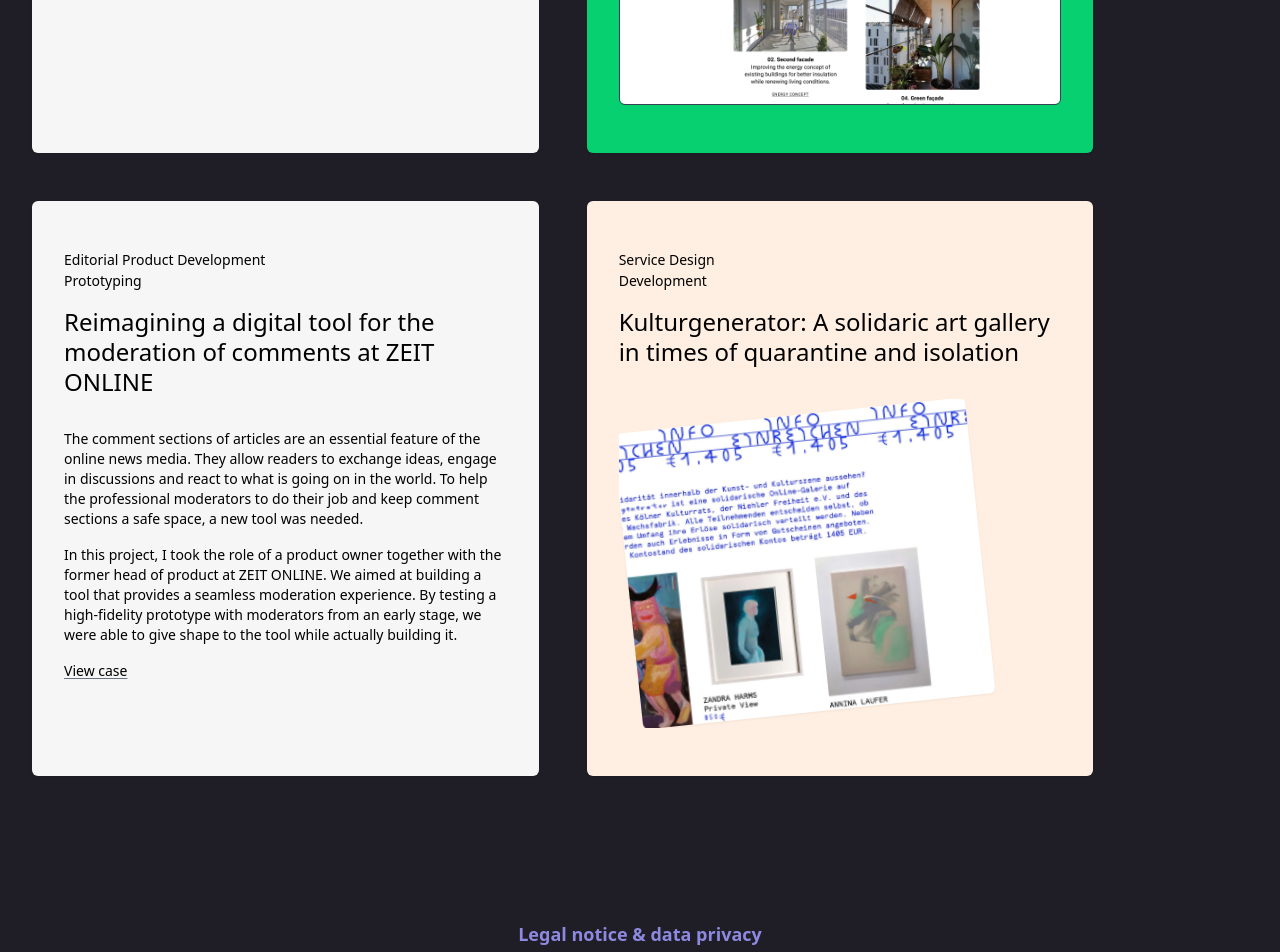
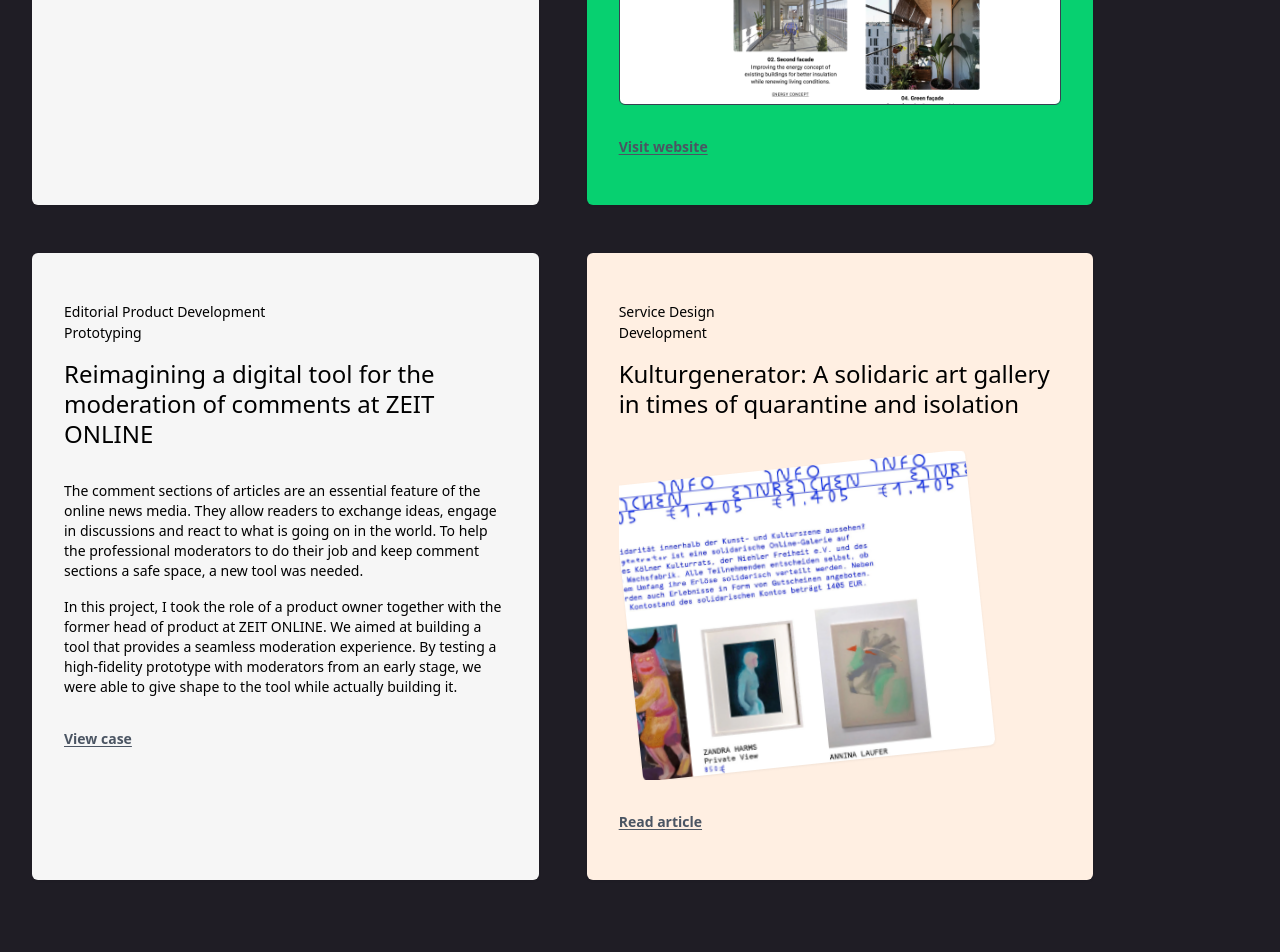
Before and after one commit to milanbargiel/portfolio, a Next.js app: page / in a window 1280 px wide. Shown: the part 1160-2112 px from the top of the page. Built offline with nearby package versions, Linux system fonts and the light colour scheme.

Commit message:
Add hover styles

```diff
--- a/components/intro.js
+++ b/components/intro.js
@@ -13,7 +13,7 @@ export default function Intro() {
         Currently, I am open to work. Former editorial product developer
         at&nbsp;
         <Link
-          variant="underline"
+          variant="underline-white"
           href="https://www.zeit.de/autoren/B/Milan_Bargiel/indexhttps://www.zeit.de/autoren/B/Milan_Bargiel/index"
         >
           ZEIT ONLINE
@@ -26,7 +26,7 @@ export default function Intro() {
       <Link
         href="mailto:mail@milanbargiel.com"
         className="inline-block text-gray-300 mb-4"
-        variant="underline"
+        variant="underline-white"
       >
         milanbargiel@pm.me
       </Link>
@@ -34,7 +34,7 @@ export default function Intro() {
       <Link
         href="https://www.linkedin.com/in/milanbargiel"
         className="inline-block text-gray-300 mb-4"
-        variant="underline"
+        variant="underline-white"
       >
         @milanbargiel
       </Link>
--- a/components/link.js
+++ b/components/link.js
@@ -8,8 +8,11 @@ function Link({ href, className, children, variant }) {
   let customClasses = className ? className : ''
 
   switch (variant) {
-    case 'underline':
+    case 'underline-white':
       customClasses = `underline underline-offset-2 decoration-1 decoration-gray-500 hover:text-white hover:transition-all hover:decoration-gray-300 hover:duration-150 ${customClasses}`
+      break
+    case 'project-link':
+      customClasses = `underline font-semibold text-sm underline-offset-2 decoration-1 text-gray-600 decoration-gray-600 hover:text-black hover:transition-all hover:decoration-black hover:duration-150 ${customClasses}`
       break
   }
 
@@ -32,7 +35,7 @@ function Link({ href, className, children, variant }) {
 
 // Check properties for correct variant names
 Link.propTypes = {
-  variant: PropTypes.oneOf(['underline']),
+  variant: PropTypes.oneOf(['underline-white', 'underline-black']),
 }
 
 export default Link
--- a/components/project-list.js
+++ b/components/project-list.js
@@ -35,7 +35,17 @@ export default function ProjectList() {
           imageAlt="Screenshot of buildingsocialecology.org"
           imageStyles="rounded-md drop-shadow-sm border border-gray-700"
           color="#07D070"
-        ></Project>
+        >
+          <div className="mt-8">
+            <Link
+              href="https://www.buildingsocialecology.org/"
+              variant="project-link"
+              className="inline-block"
+            >
+              Visit website
+            </Link>
+          </div>
+        </Project>
         <Project
           roles={['Editorial Product Development', 'Prototyping']}
           title="Reimagining a digital tool for the moderation of comments at ZEIT ONLINE"
@@ -54,11 +64,11 @@ export default function ProjectList() {
             high-fidelity prototype with moderators from an early stage, we were
             able to give shape to the tool while actually building it.
           </p>
-          <div className="mt-4">
+          <div className="mt-8">
             <Link
               href="https://blog.zeit.de/dev/design-thinking/"
-              variant="underline"
-              className="inline-block text-sm"
+              variant="project-link"
+              className="inline-block"
             >
               View case
             </Link>
@@ -71,7 +81,17 @@ export default function ProjectList() {
           imageAlt="Screenshot from the kulturgenerator web interface"
           imageStyles="my-4 ml-2 w-2/3 -rotate-6 rounded-md md:w-4/5 drop-shadow-sm"
           color="#FFEFE2"
-        ></Project>
+        >
+          <div className="mt-8">
+            <Link
+              href="https://www.ksta.de/kultur-medien/kulturgenerator-online-galerie-soll-kuenstlern-in-der-krise-helfen-157774"
+              variant="project-link"
+              className="inline-block"
+            >
+              Read article
+            </Link>
+          </div>
+        </Project>
       </div>
     </div>
   )
--- a/components/project.js
+++ b/components/project.js
@@ -19,7 +19,6 @@ export default function Project(props) {
       <ul className="text-sm mb-4 leading-normal">{roleItems}</ul>
 
       <h3 className="mb-8 text-2xl leading-tight">{props.title}</h3>
-      <div className="text-sm mb-8">{props.children}</div>
       {props.image && (
         <div className="mb-8 overflow-hidden">
           <Image
@@ -29,6 +28,7 @@ export default function Project(props) {
           />
         </div>
       )}
+      <div className="text-sm mb-8">{props.children}</div>
     </article>
   )
 }
--- a/pages/legal-notice.js
+++ b/pages/legal-notice.js
@@ -18,7 +18,7 @@ export default function LegalNotice() {
       </p>
       <Link
         href="mailto:milanbargiel@pm.me"
-        variant="underline"
+        variant="underline-white"
         className="mb-6 inline-block"
       >
         milanbargiel@pm.me
@@ -33,14 +33,17 @@ export default function LegalNotice() {
         Third Party Inclusion
         <br />
         This website is hosted by the external hosting service&nbsp;
-        <Link href="https://www.netlify.com/" variant="underline">
+        <Link href="https://www.netlify.com/" variant="underline-white">
           Netlify
         </Link>
         . Netlify stores the IP addresses of site visitors in log files for no
         more than 30 days. This data processing is necessary according to
         Netlify for the provision and security of the web offer and its
         improvement. Their privacy practices can be found&nbsp;
-        <Link href="https://www.netlify.com/gdpr-ccpa/" variant="underline">
+        <Link
+          href="https://www.netlify.com/gdpr-ccpa/"
+          variant="underline-white"
+        >
           here
         </Link>
         .
```
